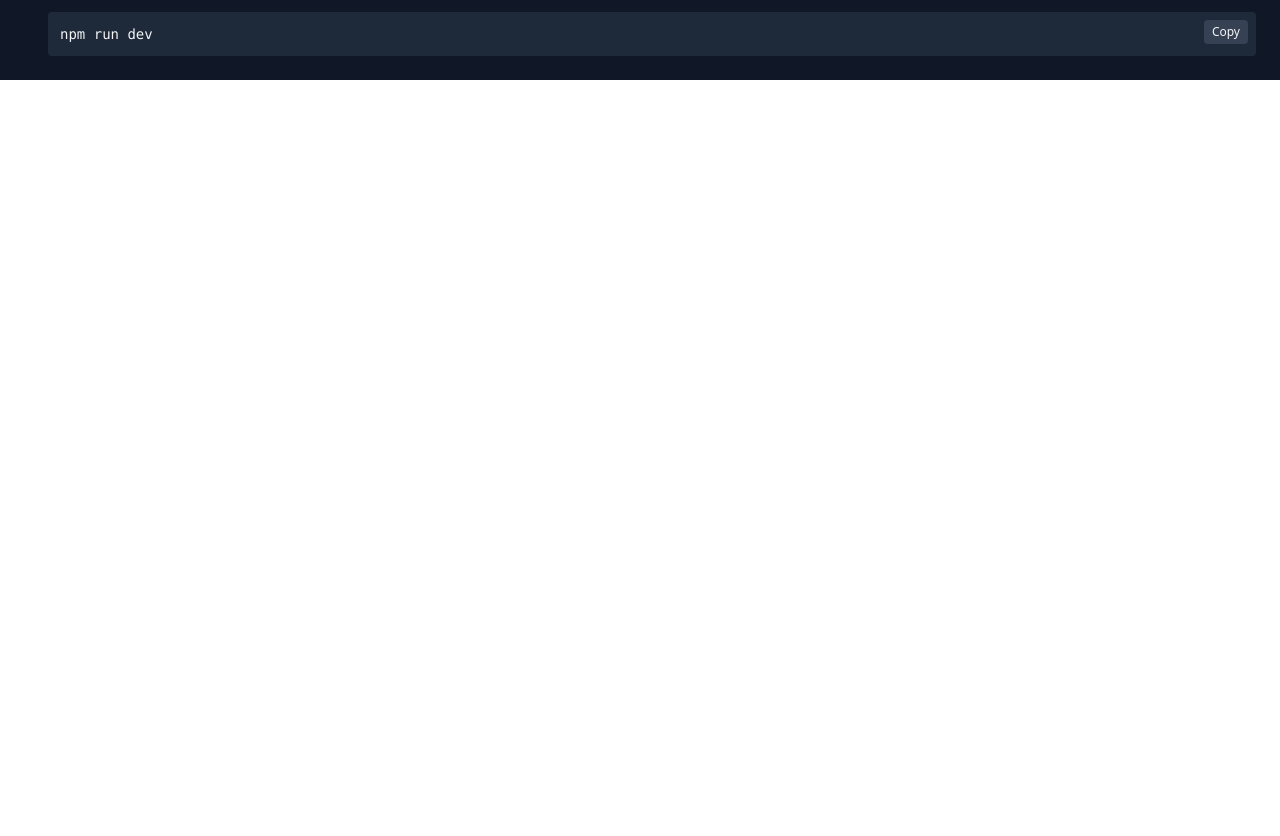
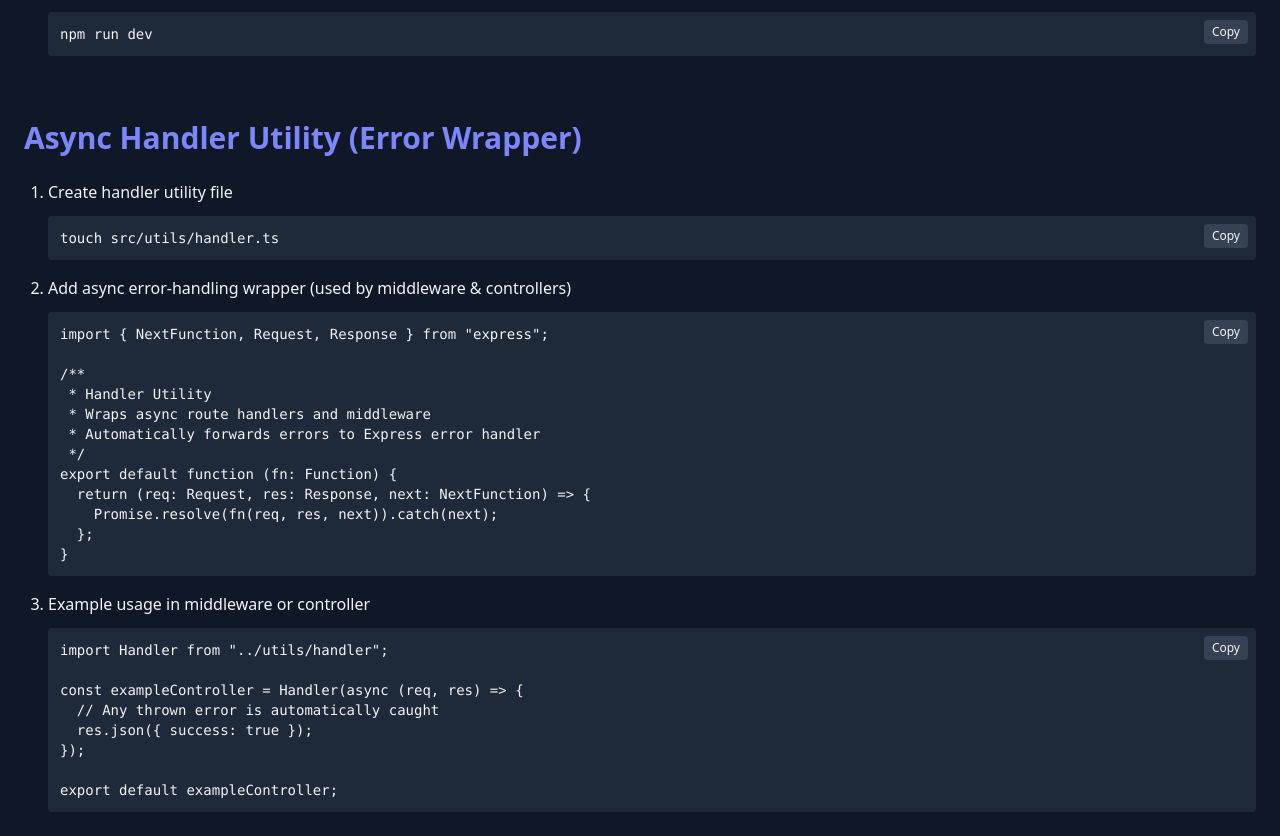
Before and after one commit to Vinitsarvaiya/new-projects, a React (Vite) app: page /middleware in a window 1280 px wide. Shown: the part 3348-4184 px from the top of the page. Before the commit the page ends 3428 px from the top, so only its background shows below. Built offline with nearby package versions, Linux system fonts and the light colour scheme.

Commit message:
added hadler utils

```diff
--- a/src/pages/AuthMiddleware.tsx
+++ b/src/pages/AuthMiddleware.tsx
@@ -111,7 +111,7 @@ export default router;`}
 
 
 
-       <h1 className="text-3xl font-bold text-indigo-400 mb-6 mt-16">
+      <h1 className="text-3xl font-bold text-indigo-400 mb-6 mt-16">
         User Routes Setup with Auth Middleware
       </h1>
 
@@ -209,6 +209,60 @@ export default app;`}
         </li>
 
       </ol>
+
+
+
+      <h1 className="text-3xl font-bold text-indigo-400 mb-6 mt-16">
+        Async Handler Utility (Error Wrapper)
+      </h1>
+
+      <ol className="list-decimal ml-6 space-y-4">
+
+        {/* Step 1 */}
+        <li>
+          <p className="mb-2">Create handler utility file </p>
+          <CopyableCode code="touch src/utils/handler.ts" />
+        </li>
+
+        {/* Step 2 */}
+        <li>
+          <p className="mb-2">
+            Add async error-handling wrapper (used by middleware & controllers)
+          </p>
+          <CopyableCode
+            block
+            code={`import { NextFunction, Request, Response } from "express";
+
+/**
+ * Handler Utility
+ * Wraps async route handlers and middleware
+ * Automatically forwards errors to Express error handler
+ */
+export default function (fn: Function) {
+  return (req: Request, res: Response, next: NextFunction) => {
+    Promise.resolve(fn(req, res, next)).catch(next);
+  };
+}`}
+          />
+        </li>
+
+        {/* Step 3 */}
+        <li>
+          <p className="mb-2">Example usage in middleware or controller</p>
+          <CopyableCode
+            block
+            code={`import Handler from "../utils/handler";
+
+const exampleController = Handler(async (req, res) => {
+  // Any thrown error is automatically caught
+  res.json({ success: true });
+});
+
+export default exampleController;`}
+          />
+        </li>
+
+      </ol>
     </Layout>
   );
 };
```
